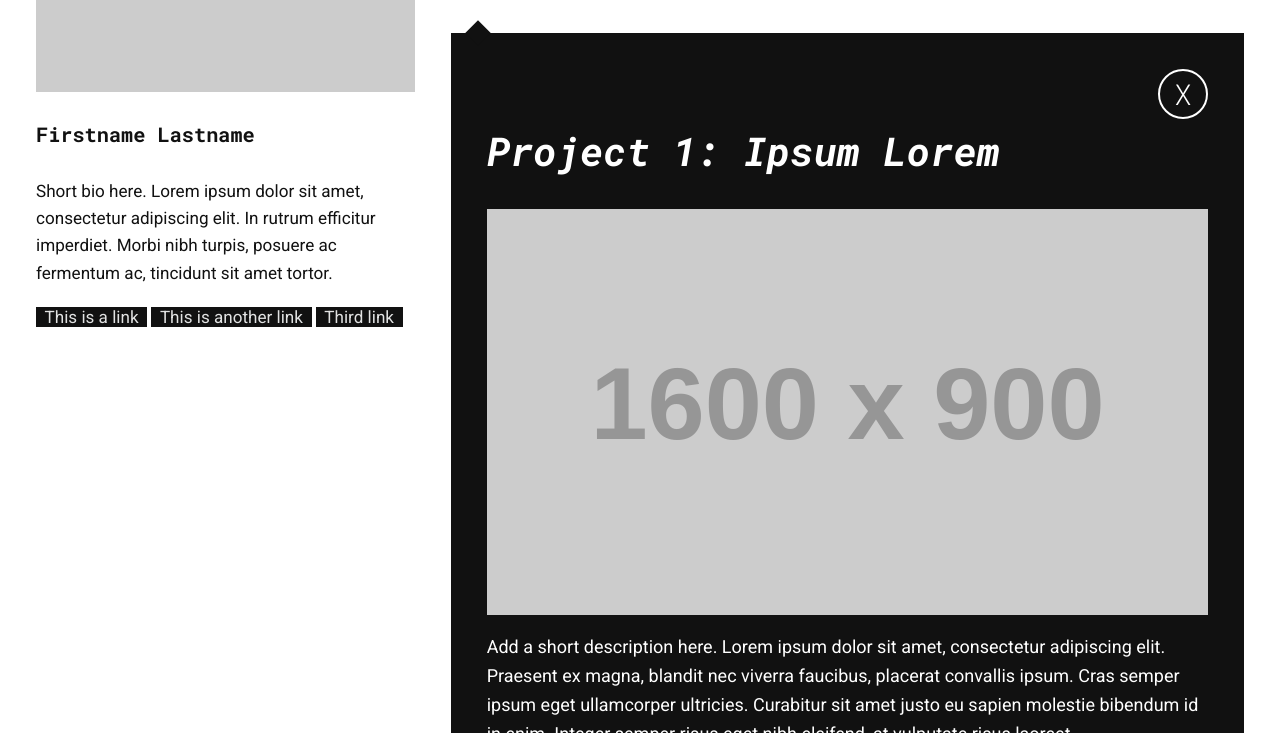
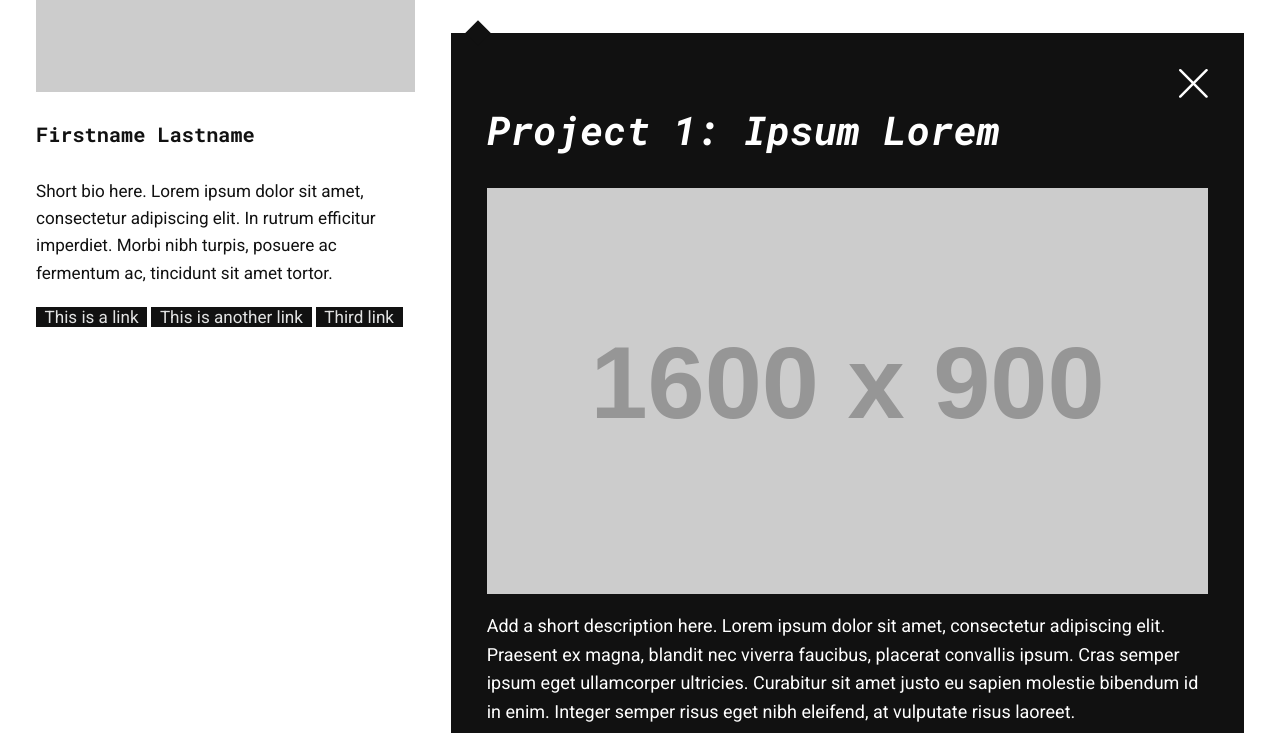
Before and after one commit to Binghamton-University-Design/Web-Journal, a plain HTML site: page alt-index.html in a window 1280 px wide. Both pictures are taken after a click on the element 639 px from the left and 293 px from the top of the page. Shown: the part 486-1219 px from the top of the page. Drawn offline with nearby package versions, Linux system fonts and the light colour scheme; placeholder pictures from the web are drawn by us.

Commit message:
close icon
switch to svg

```diff
--- a/alt-index.html
+++ b/alt-index.html
@@ -43,7 +43,7 @@
 
 				<div class="overlay-holder hidden">
 					<div class="overlay">
-						<div class="close-holder"><div title="close" id="close">X</div></div>
+						<div class="close-holder"><div title="close" id="close"><svg id="close-icon" data-name="close-icon" xmlns="http://www.w3.org/2000/svg" viewBox="0 0 23.21 23.21"><title>close</title><line x1="1" y1="1" x2="22.21" y2="22.21" stroke-linecap="round" stroke-miterlimit="10" stroke-width="2"/><line x1="1" y1="22.21" x2="22.21" y2="1" stroke-linecap="round" stroke-miterlimit="10" stroke-width="2"/></svg></div></div>
 						<div class="body">
 						</div>
 					</div>
--- a/css/style.css
+++ b/css/style.css
@@ -242,6 +242,20 @@ a:visited {
 }
 
 .overlay #close {
+  display: inline-block;
+  text-align: center;
+  width: 1.6em;
+  height: 1.6em;
+  float: right;
+  cursor: pointer;
+}
+
+.overlay #close svg {
+  stroke: var(--background-color);
+}
+
+/*
+.overlay #close {
   font-family: 'Roboto Mono', monospace;
   background: var(--body-color);
   border-radius: 1em;
@@ -258,9 +272,7 @@ a:visited {
   float: right;
   cursor: pointer;
 }
-
-
-
+*/
 
 /* for variable type sizing */
 @media screen and (min-width: 320px) {
```
Also changed, not shown: images/close.svg (added).
